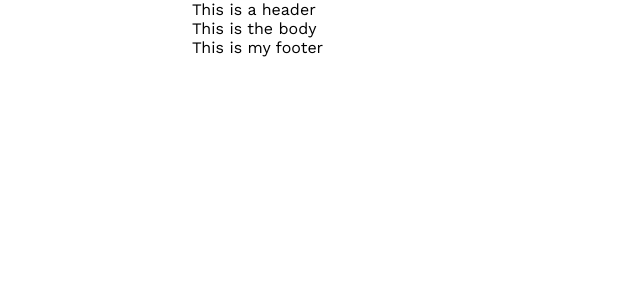
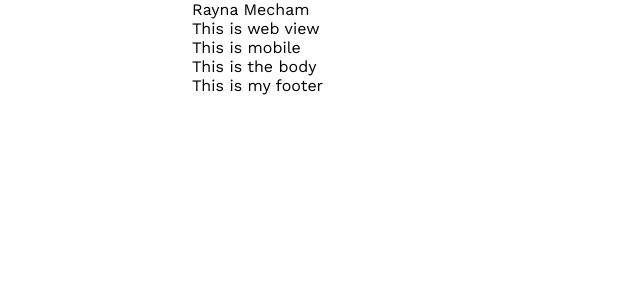
Before and after one commit to raynamecham/raynamecham.com, a React (Create React App) app: page / in a window 1280 px wide. Shown: the top 300 px of the page, without its empty margins (0-640 px from the left). Built offline with nearby package versions, Linux system fonts and the light colour scheme.

Commit message:
working on header components

```diff
--- a/src/components/header/index.js
+++ b/src/components/header/index.js
@@ -1,12 +1,18 @@
-import React from 'react';
-import './header.css';
+import React from "react";
+import "./header.css";
+import Web from "./web/index";
+import Mobile from "./mobile/index";
 
 function Header() {
-    return (
-        <div>
-            This is a header
-        </div>
-    )
-};
+  return (
+    <div className="header">
+      <div className="logo">Rayna Mecham</div>
+      <div className="menu">
+        <div className="web-menu"><Web /></div>
+        <div className="mobile-menu"><Mobile /></div>
+      </div>
+    </div>
+  );
+}
 
 export default Header;
--- /dev/null
+++ b/src/components/header/mobile/index.js
@@ -0,0 +1,11 @@
+import React from 'react'
+
+function Mobile() {
+    return (
+        <div>
+            This is mobile
+        </div>
+    )
+}
+
+export default Mobile;
--- /dev/null
+++ b/src/components/header/web/index.js
@@ -0,0 +1,11 @@
+import React from 'react';
+
+function Web() {
+    return (
+        <div>
+            This is web view
+        </div>
+    )
+}
+
+export default Web;
```
Also changed, not shown: src/components/header/mobile/mobile.css (added), src/components/header/web/web.css (added).
